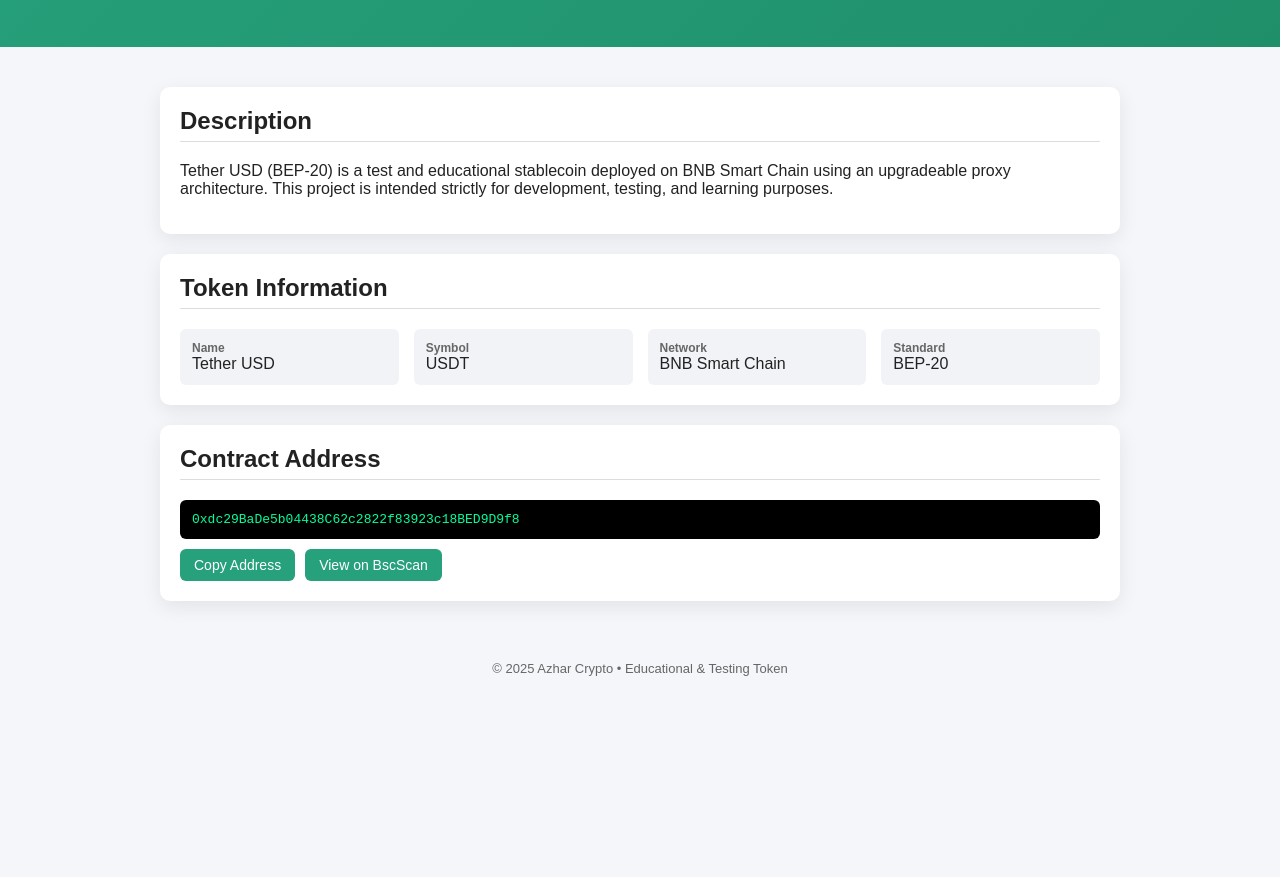
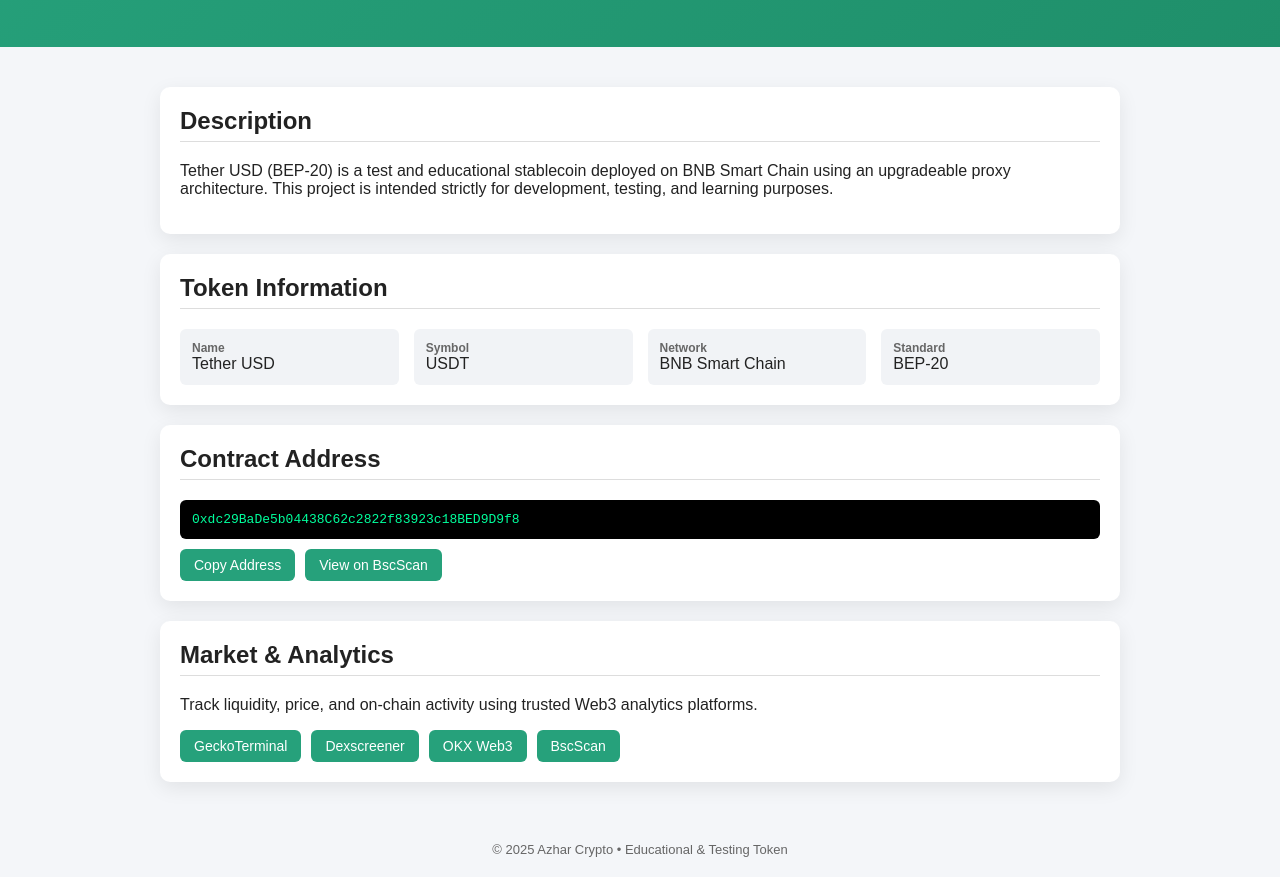
Before and after one commit to NewBornPrince9/azharcrypto.github.io, a plain HTML site: page index.html in a window 1280 px wide. Shown: the part 193-1070 px from the top of the page. Before the commit the page ends 889 px from the top, so only its background shows below. Drawn offline with Linux system fonts and the light colour scheme.

Commit message:
Add Market & Analytics section to index.html
Added a new section for Market & Analytics with links to Web3 analytics platforms.

```diff
--- a/index.html
+++ b/index.html
@@ -195,6 +195,32 @@ and learning purposes.
   </a>
 </div>
 </div>
+  <div class="card">
+  <h2>Market & Analytics</h2>
+
+  <p style="margin-top:0;">
+    Track liquidity, price, and on-chain activity using trusted Web3 analytics platforms.
+  </p>
+
+  <div class="actions">
+    <a class="btn" href="https://www.geckoterminal.com/bsc/pools/0xbb46ec8d2414ea6af618e86d6224563c15c02035" target="_blank">
+      GeckoTerminal
+    </a>
+
+    <a class="btn" href="https://dexscreener.com/bsc/0xbb46ec8d2414ea6af618e86d6224563c15c02035" target="_blank">
+      Dexscreener
+    </a>
+
+    <a class="btn" href="https://web3.okx.com/token/bsc/0xdc29bade5b04438c62c2822f83923c18bed9d9f8" target="_blank">
+      OKX Web3
+    </a>
+
+    <a class="btn" href="https://bscscan.com/address/0xdc29BaDe5b04438C62c2822f83923c18BED9D9f8" target="_blank">
+      BscScan
+    </a>
+  </div>
+</div>
+
 
 </div>
 
```
